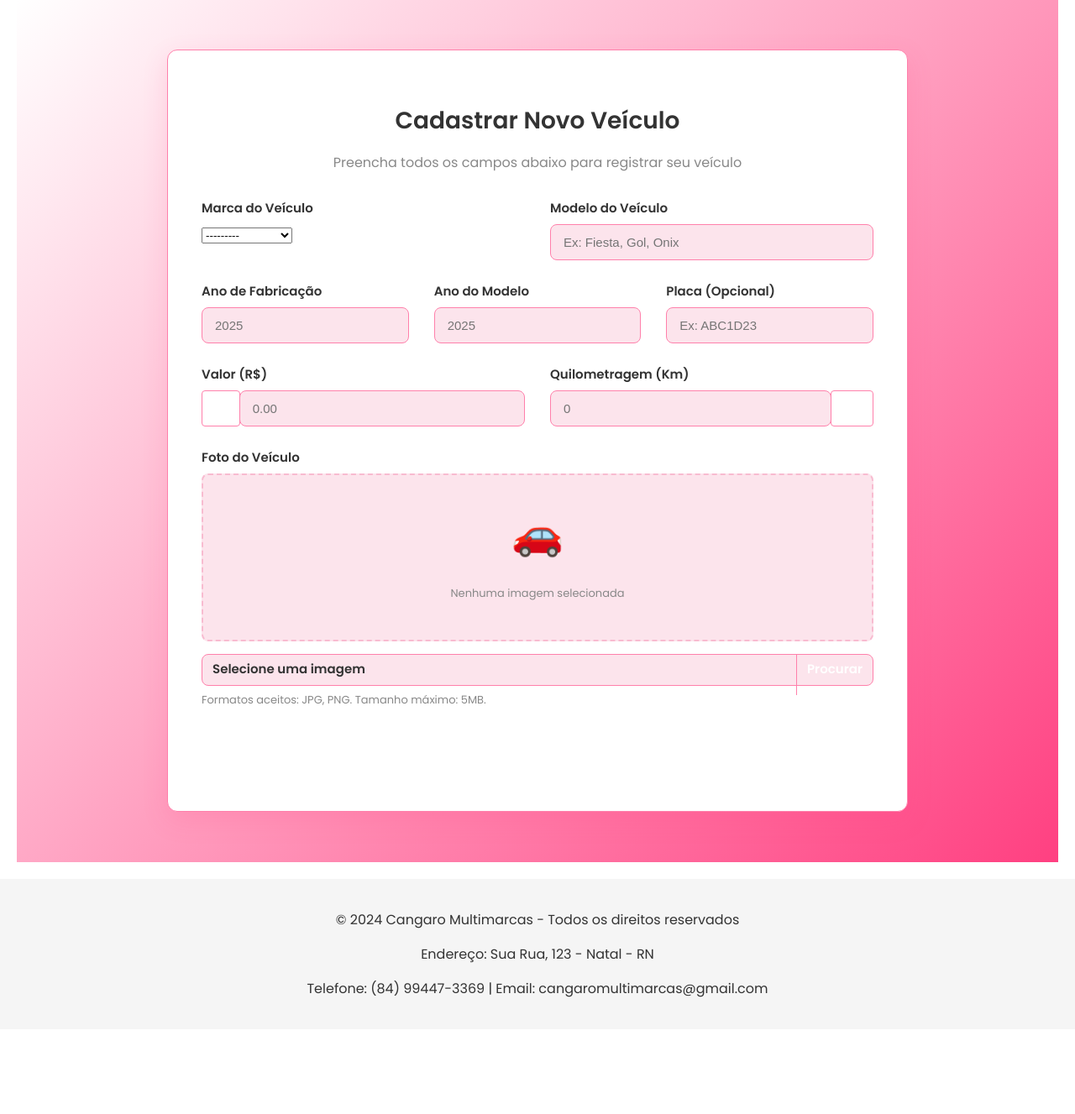
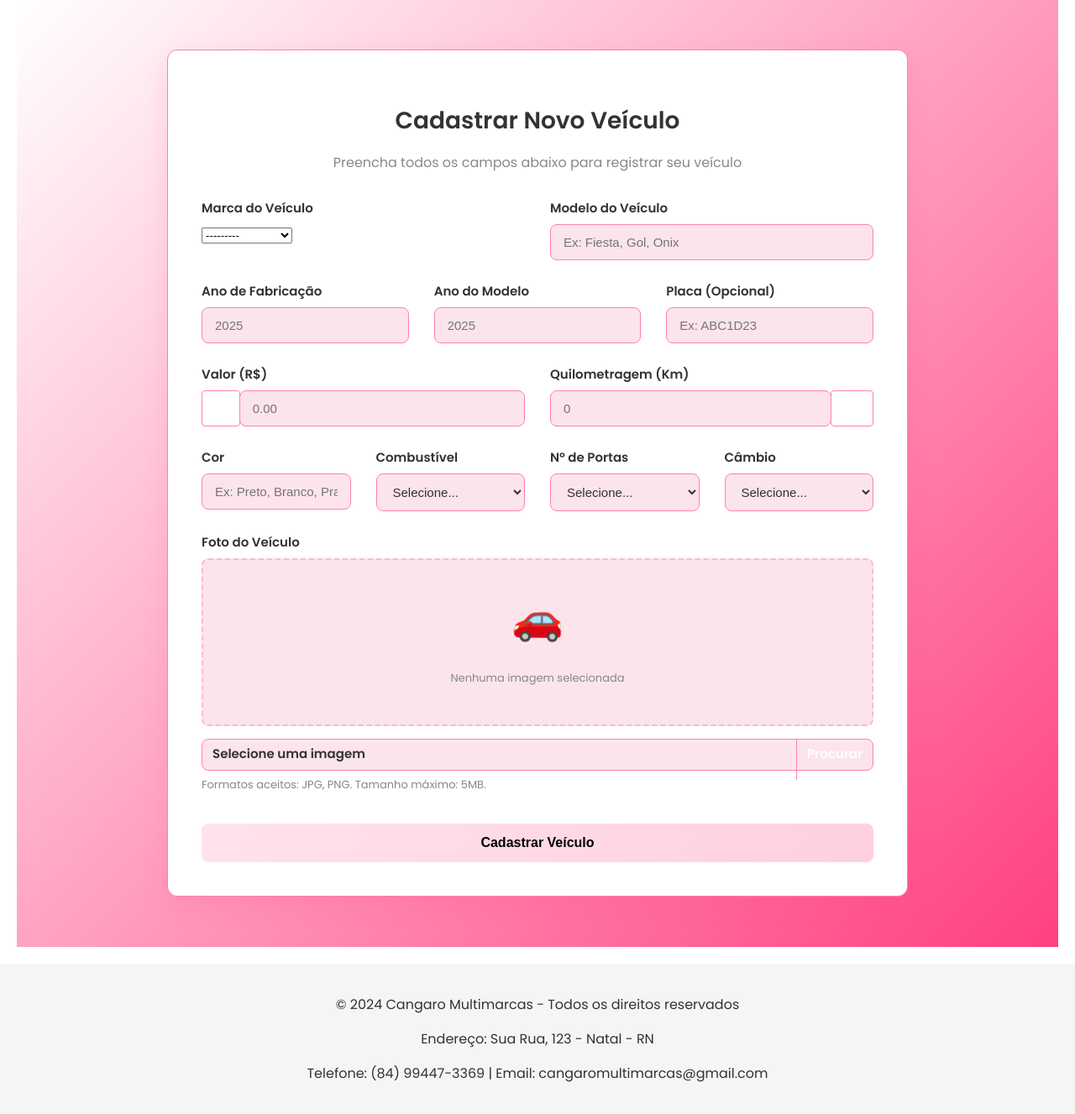
Before and after one commit to GGneto10/carros_2, a Django app: page /add/carros/ in a window 1280 px wide. Shown: the part 71-1398 px from the top of the page at 84% size. Before the commit the page ends 1259 px from the top, so only its background shows below. Run offline with Django 5.2, Linux system fonts and the light colour scheme; a user stored in the database is signed in; tables that the repository leaves empty hold one stand-in row (values such as "Sample post").

Commit message:
fix(cadastrar carros, detalhes carros): ajustes nas paǵinas

```diff
--- a/app/static/css/add_carro.css
+++ b/app/static/css/add_carro.css
@@ -111,10 +111,9 @@
   .btn-submit {
       width: 100%;
       padding: 14px;
-      background: linear-gradient(135deg, var(--header-bg) 0%, var(--nav-active) 100%);
+      background: linear-gradient(135deg, var(--form-shadow) 0%, var(--form-hover-shadow) 100%);
       border: none;
       border-radius: 8px;
-      color: white;
       font-size: 16px;
       font-weight: 600;
       cursor: pointer;
@@ -249,7 +248,7 @@
       margin-left: -15px;
   }
 
-  .col-md-6, .col-md-4 {
+  .col-md-6, .col-md-4, .col-md-3 {
       position: relative;
       width: 100%;
       padding-right: 15px;
@@ -265,6 +264,10 @@
       .col-md-4 {
           flex: 0 0 33.333333%;
           max-width: 33.333333%;
+      }
+      .col-md-3 {
+          flex: 0 0 25%;
+          max-width: 25%;
       }
   }
 
@@ -324,7 +327,7 @@
           flex-direction: column;
       }
 
-      .col-md-6, .col-md-4 {
+      .col-md-6, .col-md-4, .col-md-3 {
           max-width: 100%;
           margin-bottom: 15px;
       }
--- a/app/static/css/detalhes_carros.css
+++ b/app/static/css/detalhes_carros.css
@@ -1,5 +1,5 @@
-/* Variáveis de cores para o tema escuro */
-:root {
+ /* Variáveis de cores para o tema escuro */
+ :root {
   --primary-bg: #0a0a0a;
   --secondary-bg: #1a1a1a;
   --card-bg: #1e1e1e;
--- a/app/templates/add_carro.html
+++ b/app/templates/add_carro.html
@@ -158,6 +158,77 @@
                 </div>
             </div>
 
+            <!-- Novos campos adicionados -->
+            <div class="row">
+                <div class="col-md-3">
+                    <div class="form-group">
+                        <label for="{{ form.cor.id_for_label }}">Cor</label>
+                        <input type="text"
+                               id="{{ form.cor.id_for_label }}"
+                               name="{{ form.cor.html_name }}"
+                               value="{{ form.cor.value|default_if_none:'' }}"
+                               class="form-control"
+                               placeholder="Ex: Preto, Branco, Prata">
+                        {% if form.cor.errors %}
+                        <small class="text-danger">{{ form.cor.errors|striptags }}</small>
+                        {% endif %}
+                    </div>
+                </div>
+                <div class="col-md-3">
+                    <div class="form-group">
+                        <label for="{{ form.combustivel.id_for_label }}">Combustível</label>
+                        <select id="{{ form.combustivel.id_for_label }}"
+                                name="{{ form.combustivel.html_name }}"
+                                class="form-control">
+                            <option value="">Selecione...</option>
+                            <option value="Gasolina" {% if form.combustivel.value == "Gasolina" %}selected{% endif %}>Gasolina</option>
+                            <option value="Etanol" {% if form.combustivel.value == "Etanol" %}selected{% endif %}>Etanol</option>
+                            <option value="Flex" {% if form.combustivel.value == "Flex" %}selected{% endif %}>Flex</option>
+                            <option value="Diesel" {% if form.combustivel.value == "Diesel" %}selected{% endif %}>Diesel</option>
+                            <option value="Elétrico" {% if form.combustivel.value == "Elétrico" %}selected{% endif %}>Elétrico</option>
+                            <option value="Híbrido" {% if form.combustivel.value == "Híbrido" %}selected{% endif %}>Híbrido</option>
+                        </select>
+                        {% if form.combustivel.errors %}
+                        <small class="text-danger">{{ form.combustivel.errors|striptags }}</small>
+                        {% endif %}
+                    </div>
+                </div>
+                <div class="col-md-3">
+                    <div class="form-group">
+                        <label for="{{ form.portas.id_for_label }}">Nº de Portas</label>
+                        <select id="{{ form.portas.id_for_label }}"
+                                name="{{ form.portas.html_name }}"
+                                class="form-control">
+                            <option value="">Selecione...</option>
+                            <option value="2" {% if form.portas.value == 2 %}selected{% endif %}>2 Portas</option>
+                            <option value="3" {% if form.portas.value == 3 %}selected{% endif %}>3 Portas</option>
+                            <option value="4" {% if form.portas.value == 4 %}selected{% endif %}>4 Portas</option>
+                            <option value="5" {% if form.portas.value == 5 %}selected{% endif %}>5 Portas</option>
+                        </select>
+                        {% if form.portas.errors %}
+                        <small class="text-danger">{{ form.portas.errors|striptags }}</small>
+                        {% endif %}
+                    </div>
+                </div>
+                <div class="col-md-3">
+                    <div class="form-group">
+                        <label for="{{ form.cambio.id_for_label }}">Câmbio</label>
+                        <select id="{{ form.cambio.id_for_label }}"
+                                name="{{ form.cambio.html_name }}"
+                                class="form-control">
+                            <option value="">Selecione...</option>
+                            <option value="Manual" {% if form.cambio.value == "Manual" %}selected{% endif %}>Manual</option>
+                            <option value="Automático" {% if form.cambio.value == "Automático" %}selected{% endif %}>Automático</option>
+                            <option value="Automático Sequencial" {% if form.cambio.value == "Automático Sequencial" %}selected{% endif %}>Automático Sequencial</option>
+                            <option value="CVT" {% if form.cambio.value == "CVT" %}selected{% endif %}>CVT</option>
+                        </select>
+                        {% if form.cambio.errors %}
+                        <small class="text-danger">{{ form.cambio.errors|striptags }}</small>
+                        {% endif %}
+                    </div>
+                </div>
+            </div>
+
             <div class="form-group">
                 <label for="{{ form.foto.id_for_label }}">Foto do Veículo</label>
                 <div class="photo-preview" id="photoPreview">
--- a/app/templates/detalhes_carros.html
+++ b/app/templates/detalhes_carros.html
@@ -11,6 +11,7 @@
 {% block content %}
 
 <body>
+  <!-- Carregar as template tags personalizadas -->
   <!-- Carregar as template tags personalizadas -->
   {% load custom_filters %}
 
```
